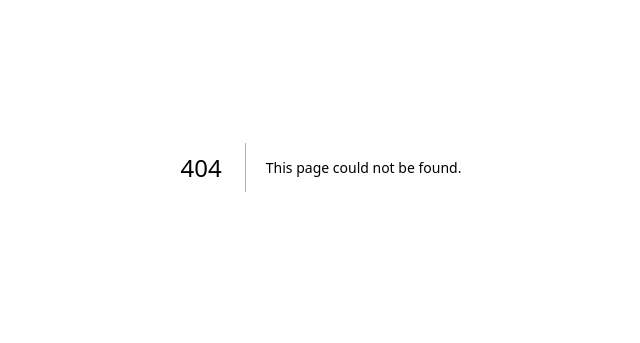
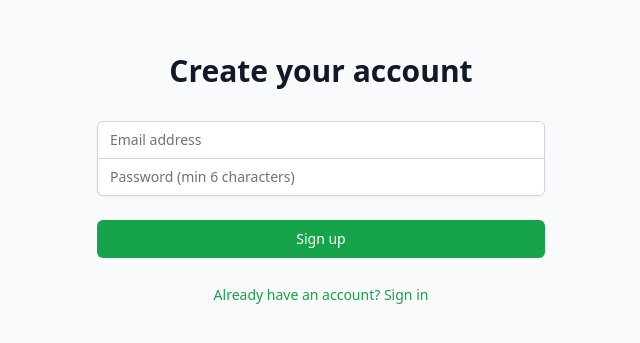
Before and after one commit to Geppix140269/investiscope-ppm, a Next.js app: page /register in a window 1280 px wide. Before the commit this address had no page. Shown: the part 233-576 px from the top of the page, without its empty margins (319-959 px from the left). Built offline with nearby package versions, Linux system fonts and the light colour scheme; no server answers.

Commit message:
Rename page.tsx: to page.tsx

```diff
--- /dev/null
+++ b/app/register/page.tsx
@@ -0,0 +1,91 @@
+'use client'
+
+import { useState } from 'react'
+import { createClient } from '@/lib/supabase/client'
+import { useRouter } from 'next/navigation'
+import Link from 'next/link'
+
+export default function RegisterPage() {
+  const [email, setEmail] = useState('')
+  const [password, setPassword] = useState('')
+  const [error, setError] = useState<string | null>(null)
+  const [loading, setLoading] = useState(false)
+  const router = useRouter()
+  const supabase = createClient()
+
+  const handleSignUp = async (e: React.FormEvent) => {
+    e.preventDefault()
+    setLoading(true)
+    setError(null)
+
+    const { error } = await supabase.auth.signUp({
+      email,
+      password,
+      options: {
+        emailRedirectTo: `${window.location.origin}/dashboard`,
+      },
+    })
+
+    if (error) {
+      setError(error.message)
+      setLoading(false)
+    } else {
+      router.push('/login?message=Check your email to confirm your account')
+    }
+  }
+
+  return (
+    <div className="min-h-screen flex items-center justify-center bg-gray-50">
+      <div className="max-w-md w-full space-y-8">
+        <div>
+          <h2 className="mt-6 text-center text-3xl font-extrabold text-gray-900">
+            Create your account
+          </h2>
+        </div>
+        <form className="mt-8 space-y-6" onSubmit={handleSignUp}>
+          {error && (
+            <div className="bg-red-50 border border-red-200 text-red-600 px-4 py-3 rounded">
+              {error}
+            </div>
+          )}
+          <div className="rounded-md shadow-sm -space-y-px">
+            <div>
+              <input
+                type="email"
+                required
+                value={email}
+                onChange={(e) => setEmail(e.target.value)}
+                className="appearance-none rounded-none relative block w-full px-3 py-2 border border-gray-300 placeholder-gray-500 text-gray-900 rounded-t-md focus:outline-none focus:ring-green-500 focus:border-green-500 focus:z-10 sm:text-sm"
+                placeholder="Email address"
+              />
+            </div>
+            <div>
+              <input
+                type="password"
+                required
+                value={password}
+                onChange={(e) => setPassword(e.target.value)}
+                className="appearance-none rounded-none relative block w-full px-3 py-2 border border-gray-300 placeholder-gray-500 text-gray-900 rounded-b-md focus:outline-none focus:ring-green-500 focus:border-green-500 focus:z-10 sm:text-sm"
+                placeholder="Password (min 6 characters)"
+              />
+            </div>
+          </div>
+          <div>
+            <button
+              type="submit"
+              disabled={loading}
+              className="group relative w-full flex justify-center py-2 px-4 border border-transparent text-sm font-medium rounded-md text-white bg-green-600 hover:bg-green-700 focus:outline-none focus:ring-2 focus:ring-offset-2 focus:ring-green-500 disabled:opacity-50"
+            >
+              {loading ? 'Creating account...' : 'Sign up'}
+            </button>
+          </div>
+          <div className="text-center">
+            <Link href="/login" className="text-sm text-green-600 hover:text-green-500">
+              Already have an account? Sign in
+            </Link>
+          </div>
+        </form>
+      </div>
+    </div>
+  )
+}
```
